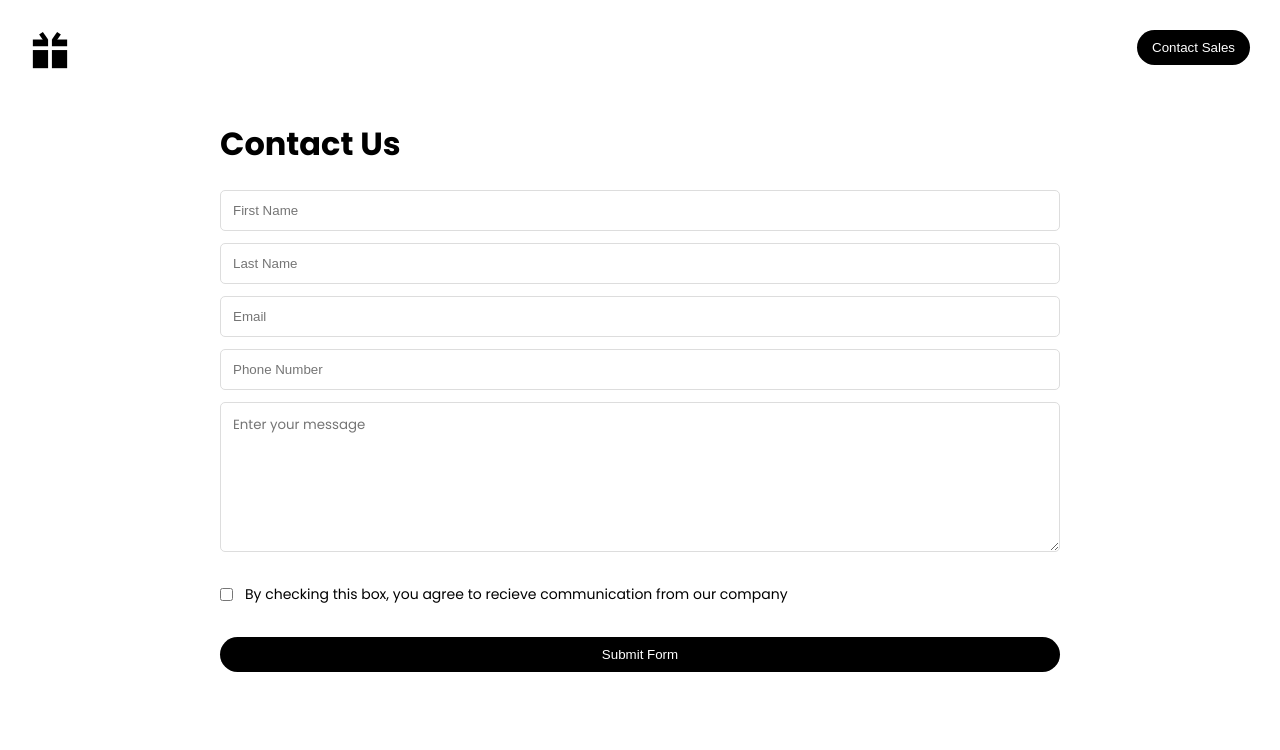
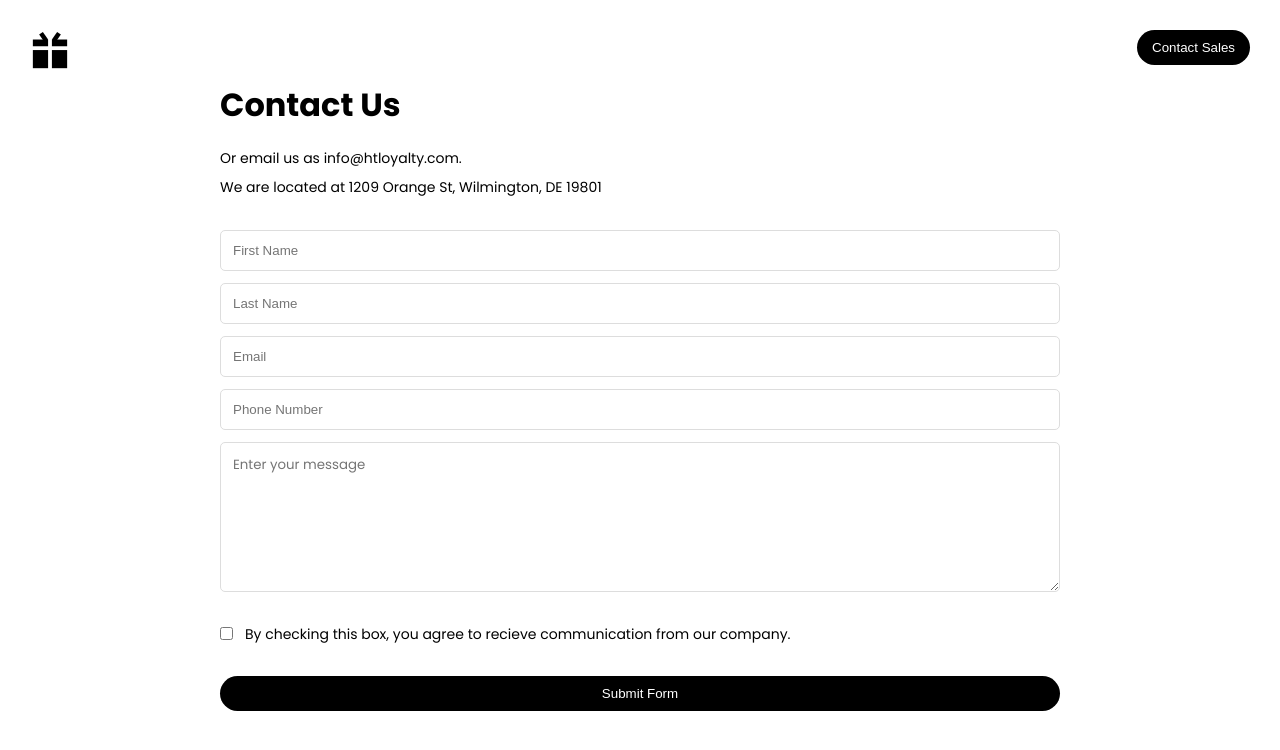
Before and after one commit to zachryansweedler/h-retail, a Next.js app: page /contact in a window 1280 px wide. Shown: the top 750 px of the page. Built offline with nearby package versions, Linux system fonts and the light colour scheme.

Commit message:
with email and address

```diff
--- a/app/contact/page.js
+++ b/app/contact/page.js
@@ -11,7 +11,13 @@ function Contact() {
 
   return (
     <div style={{ display: "flex", margin: "auto", flexDirection: "column", maxWidth: "900px", padding: "0px 30px", height: "100vh", justifyContent: "center"}}>
-      {show || <h1 style={{marginBottom: "30px"}}>Contact Us</h1>}
+      {show ||
+      <div style={{display: 'flex', flexDirection: 'column', rowGap: '5px', marginBottom: "30px"}}>
+        <h1 style={{marginBottom: '20px'}}>Contact Us</h1>
+        <p>Or email us as info@htloyalty.com.</p>
+        <p>We are located at 1209 Orange St, Wilmington, DE 19801</p>
+      </div>
+      }
       {show ? (
         <Success successMessage="Thank you for contacting our team, we'll be in touch with you shortly"/>
       ) : (
@@ -48,7 +54,7 @@ function Contact() {
                 <input type="checkbox" />
                 <label>
                   By checking this box, you agree to recieve communication from
-                  our company
+                  our company.
                 </label>
               </div>
               <button onClick={onClick}>Submit Form</button>
```
